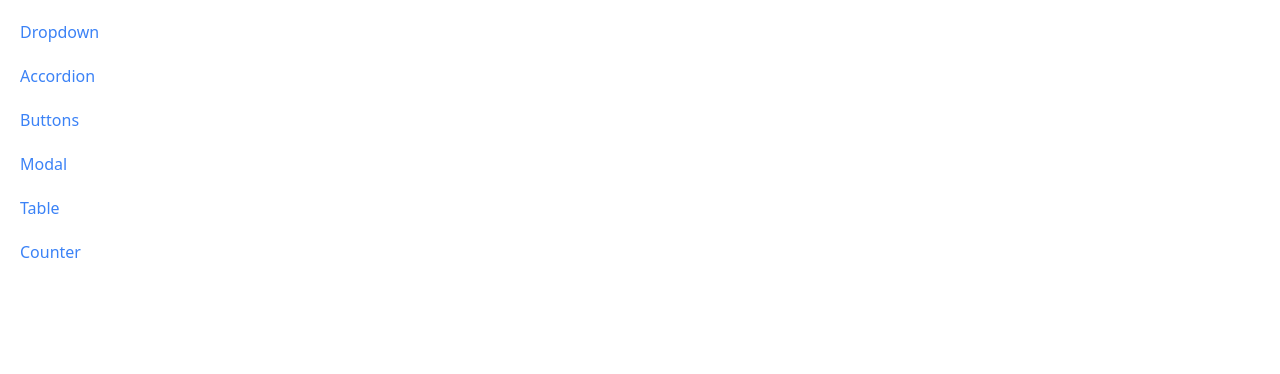
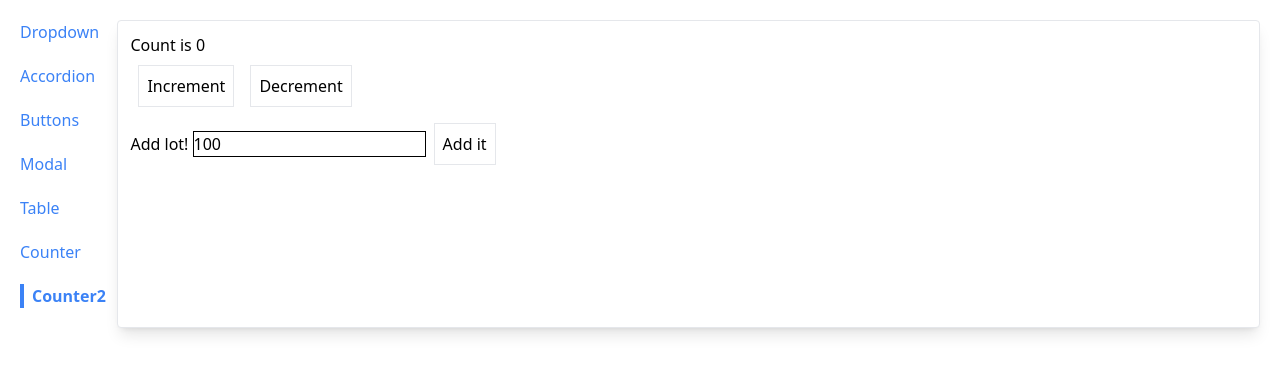
Before and after one commit to Umesh-Singadi/componets, a React (Vite) app: page /counter2 in a window 1280 px wide. Shown: the top 374 px of the page. Built offline with nearby package versions, Linux system fonts and the light colour scheme.

Commit message:
Crete CounterPage2

```diff
--- a/src/App.jsx
+++ b/src/App.jsx
@@ -6,6 +6,7 @@ import ModalPage from "./pages/ModalPage";
 import Sidebar from "./components/Sidebar";
 import TablePage from "./pages/TablePage";
 import CounterPage from "./pages/CounterPage";
+import CounterPage2 from "./pages/CounterPage2";
 
 function App() {
   return (
@@ -29,6 +30,9 @@ function App() {
       <Rout path="/counter">
         <CounterPage />
       </Rout>
+      <Rout path="/counter2">
+        <CounterPage2 />
+      </Rout>
     </div>
   );
 }
--- a/src/components/Sidebar.jsx
+++ b/src/components/Sidebar.jsx
@@ -11,8 +11,10 @@ function Sidebar() {
     { textToShow: "Modal", path: "/modal" },
     { textToShow: "Table", path: "/table" },
     { textToShow: "Counter", path: "/counter" },
+    { textToShow: "Counter2", path: "/counter2" },
   ];
 
+  // eslint-disable-next-line no-unused-vars
   const classes = classNames("mb-10", {
     "bg-red-500": currentPath,
   });
--- a/src/pages/CounterPage.jsx
+++ b/src/pages/CounterPage.jsx
@@ -1,10 +1,25 @@
-import { useState } from "react";
+import { useState, useEffect, useRef } from "react";
 import Panel from "../components/Panel";
 import Button from "../components/Button";
 
 function CounterPage() {
-  const [count, setCount] = useState(20);
+  const [count, setCount] = useState(0);
   const [valueToAdd, setValueToAdd] = useState(0);
+
+  const renderCount = useRef(0);
+  useEffect(() => {
+    renderCount.current = renderCount.current + 1;
+  });
+
+  const inputElement = useRef();
+  function focusInput() {
+    inputElement.current.focus();
+  }
+
+  const previousInputValue = useRef("");
+  useEffect(() => {
+    previousInputValue.current = count;
+  }, [count]);
 
   const handleSubmit = (e) => {
     e.preventDefault();
@@ -25,7 +40,12 @@ function CounterPage() {
 
   return (
     <Panel>
-      <h1 className="text-lg">Count is {count}</h1>
+      <div className="flex">
+        <h1 className="text-lg mr-2">Current Count : {count} </h1>
+        <h1 className="text-lg">
+          Previous Count : {previousInputValue.current}
+        </h1>
+      </div>
       <div>
         <Button onClick={increment}>Increment</Button>
         <Button onClick={decrement}>Decrement</Button>
@@ -38,9 +58,14 @@ function CounterPage() {
           onChange={handleChange}
           value={valueToAdd || ""}
           placeholder="Type..."
+          ref={inputElement}
         />
         <Button>Add it!</Button>
       </form>
+      <div>
+        <h1>Render Count is : {renderCount.current}</h1>
+        <Button onClick={focusInput}>Focus Input</Button>
+      </div>
     </Panel>
   );
 }
--- /dev/null
+++ b/src/pages/CounterPage2.jsx
@@ -0,0 +1,63 @@
+import { useReducer } from "react";
+import Panel from "../components/Panel";
+import Button from "../components/Button";
+const reducer = (state, action) => {
+  switch (action.type) {
+    case "increment":
+      return { ...state, count: state.count++ };
+    case "decrement":
+      return { ...state, count: state.count-- };
+    case "valueToAdd":
+      return {
+        ...state,
+        count: state.count + state.valueToAdd,
+        valueToAdd: "",
+      };
+    case "inputValue":
+      return { ...state, valueToAdd: action.payload };
+    default:
+      return state;
+  }
+};
+function CounterPage2() {
+  const [state, dispatch] = useReducer(reducer, { count: 0, valueToAdd: 100 });
+
+  const handleSubmit = (e) => {
+    e.preventDefault();
+  };
+
+  function increment() {
+    dispatch({ type: "increment" });
+  }
+
+  function decrement() {
+    dispatch({ type: "decrement" });
+  }
+
+  function addInputValue() {
+    dispatch({ type: "valueToAdd" });
+  }
+  return (
+    <Panel>
+      <h1>Count is {state.count}</h1>
+      <div>
+        <Button onClick={increment}>Increment</Button>
+        <Button onClick={decrement}>Decrement</Button>
+      </div>
+      <form onSubmit={handleSubmit}>
+        <label>Add lot! </label>
+        <input
+          type="number"
+          className="border border-black"
+          value={state.valueToAdd}
+          onChange={(e) =>
+            dispatch({ type: "inputValue", payload: parseInt(e.target.value) })
+          }
+        />
+        <Button onClick={addInputValue}>Add it</Button>
+      </form>
+    </Panel>
+  );
+}
+
+export default CounterPage2;
```
